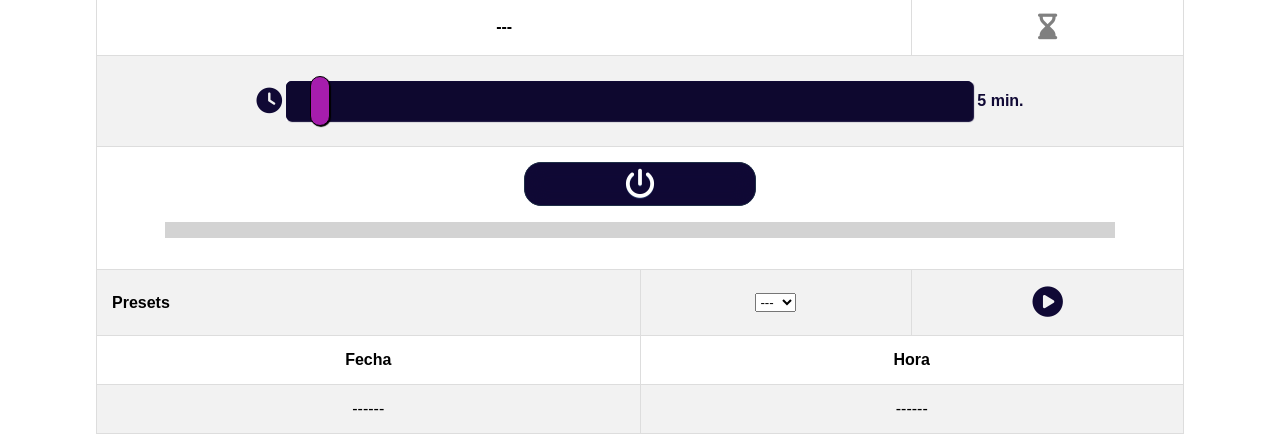
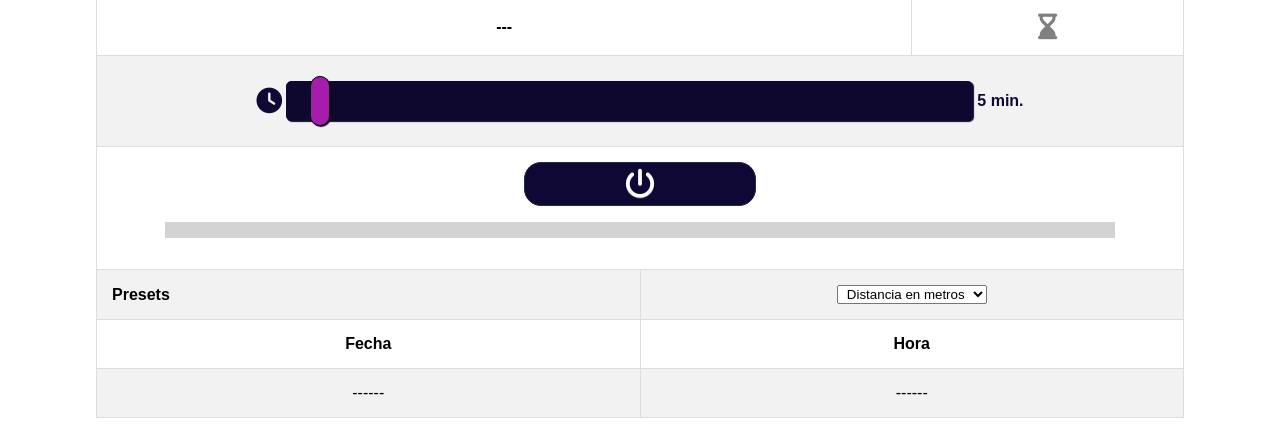
Before and after one commit to mrobotique/webapp, a Flask app: page / in a window 1280 px wide. Shown: the part 805-1239 px from the top of the page. Run offline with Flask 2, Linux system fonts and the light colour scheme; some libraries are stand-ins or nearby versions.

Commit message:
Presets, No cambios en proceso, gitignore update

```diff
--- a/templates/index.html
+++ b/templates/index.html
@@ -57,7 +57,7 @@
             <td colspan="4" style="text-align:center">
                 <i class='fas fa-clock' style='font-size:160%; color:#100935; vertical-align:middle'></i>
                 <span class="slidecontainer">
-                     <input class="istyle" id="myTimeRange" max="120" min="1" type="range" value="5">
+                     <input class="istyle" id="myTimeRange" max="120" min="1" type="range" value="5" onchange="sliderChange(this)">
                 </span>
                 <b>
                      <span id="time_tag" style="vertical-align:middle; color:#100935">
@@ -79,19 +79,17 @@
 </tr>
 <tr>
     <td colspan="2"><b>Presets</b></td>
-    <td colspan="1" style="text-align:center">
-        <select name="Presets">
-            <option value="1">---</option>
-            <option value="1">1m</option>
-            <option value="2">2m</option>
-            <option value="3">3m</option>
-            <option value="4">4m</option>
-            <option value="5">5m</option>
+    <td colspan="2" style="text-align:center">
+        <select name="Presets" id="myPresets" style="width: 150px; text-align-last:center;" onchange="getPreset(this)">
+            <option value="0">Distancia en metros</option>
+            <option value="1">1 metro</option>
+            <option value="2">2 metros</option>
+            <option value="3">3 metros</option>
+            <option value="4">4 metros</option>
+            <option value="5">5 metros</option>
         </select>
     </td>
-    <td colspan="1" style="text-align:center; font-size:190%;"><a href="javascript:sendPreset" style="color:#100935;"><i
-            class='fas fa-play-circle'></i></a></td>
-</tr>
+
 <tr>
     <td colspan="2" style="text-align:center; width:25%"><b>Fecha</b></td>
     <td colspan="2" style="text-align:center; width:25%"><b>Hora</b></td>
```
Also changed, not shown: static/ajustes_websocket.js (+13 -0 lines), static/index_websocket.js (+42 -1 lines), 2 other files.
